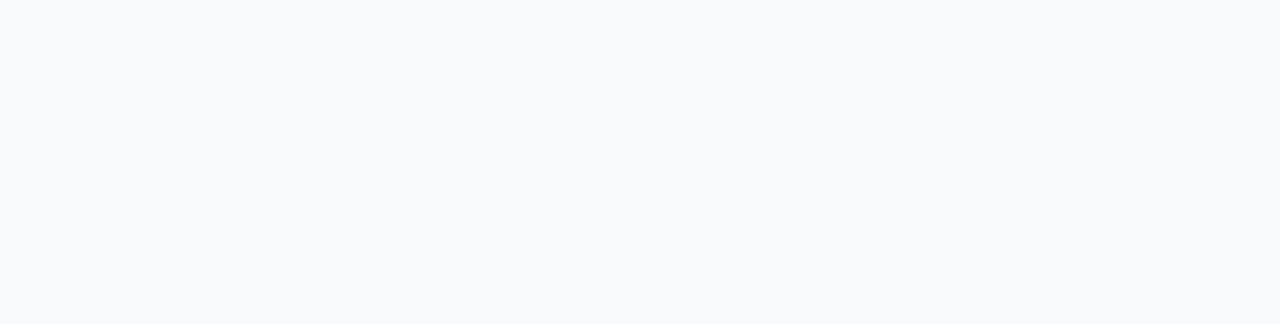
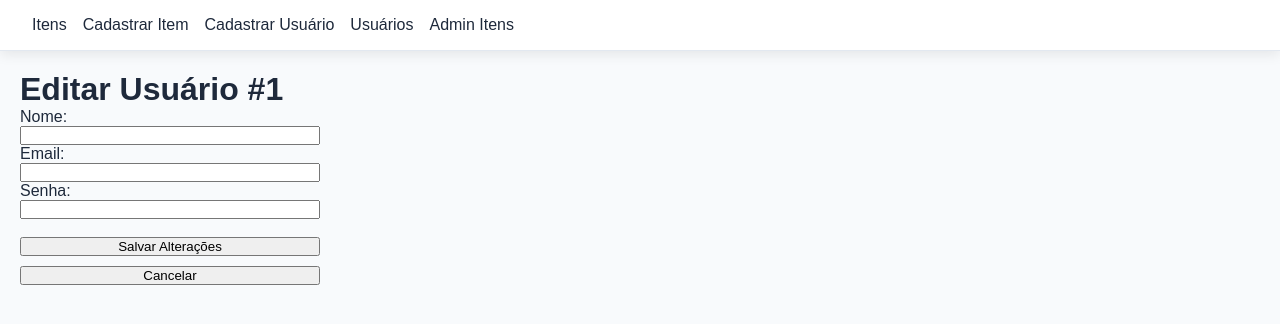
Before and after one commit to DaviMartins26/MicroFrontEnd-LocateHub, a React (Vite) app: page /editar-usuario/1 in a window 1280 px wide. Before the commit this address had no page. Shown: the top 324 px of the page. Built offline with nearby package versions, Linux system fonts and the light colour scheme; no server answers.

Commit message:
Integração com SQL Server e remoção de mocks

```diff
--- a/src/mocks/usuariosMock.js
+++ /dev/null
@@ -1,14 +0,0 @@
-export const usuariosMock = [
-  {
-    id: 1,
-    nome: 'João Silva',
-    email: 'joao@email.com',
-    senha: '123',
-  },
-  {
-    id: 2,
-    nome: 'Maria Souza',
-    email: 'maria@email.com',
-    senha: '123',
-  },
-];
--- a/src/pages/CadastroUsuario.jsx
+++ b/src/pages/CadastroUsuario.jsx
@@ -1,22 +1,69 @@
+import { useState } from 'react';
+import { useNavigate } from 'react-router-dom';
 import Layout from '../components/Layout';
 
 function CadastroUsuario() {
-  const handleSubmit = (e) => {
+  const navigate = useNavigate();
+  const [formData, setFormData] = useState({
+    nome: '',
+    email: '',
+    senha: ''
+  });
+
+  const handleChange = (e) => {
+    setFormData({ ...formData, [e.target.name]: e.target.value });
+  };
+
+  const handleSubmit = async (e) => {
     e.preventDefault();
+    try {
+      const response = await fetch('http://localhost:3000/users', {
+        method: 'POST',
+        headers: { 'Content-Type': 'application/json' },
+        body: JSON.stringify(formData)
+      });
 
-    // TODO: Capturar dados do formulário.
-    // TODO: Enviar POST para o BFF.
-    // TODO: Salvar no banco SQL.
+      if (response.ok) {
+        alert("Usuário cadastrado com sucesso!");
+        navigate('/usuarios'); // Apos cadastrar vamos a listagem de usuario
+      } else {
+        alert("Erro ao cadastrar usuário.");
+      }
+    } catch (error) {
+      console.error("Erro na requisição:", error);
+      alert("Erro ao conectar com o servidor.");
+    }
   };
 
   return (
     <Layout>
       <h1>Cadastrar Usuário</h1>
 
-      <form onSubmit={handleSubmit}>
-        <input type="text" placeholder="Nome" /><br /><br />
-        <input type="email" placeholder="Email" /><br /><br />
-        <input type="password" placeholder="Senha" /><br /><br />
+      <form onSubmit={handleSubmit} style={{ display: 'flex', flexDirection: 'column', width: '300px' }}>
+        <input
+          name="nome"
+          type="text"
+          placeholder="Nome"
+          value={formData.nome}
+          onChange={handleChange}
+          required
+        /><br />
+        <input
+          name="email"
+          type="email"
+          placeholder="Email"
+          value={formData.email}
+          onChange={handleChange}
+          required
+        /><br />
+        <input
+          name="senha"
+          type="password"
+          placeholder="Senha"
+          value={formData.senha}
+          onChange={handleChange}
+          required
+        /><br />
 
         <button type="submit">Salvar Usuário</button>
       </form>
--- /dev/null
+++ b/src/pages/EditarUsuario.jsx
@@ -0,0 +1,80 @@
+import { useEffect, useState } from 'react';
+import { useParams, useNavigate } from 'react-router-dom';
+import Layout from '../components/Layout';
+
+function EditarUsuario() {
+  const { id } = useParams(); // Pega o ID da URL
+  const navigate = useNavigate();
+  const [formData, setFormData] = useState({
+    nome: '',
+    email: '',
+    senha: ''
+  });
+
+  // 1. Carregar os dados atuais do usuário ao abrir a página
+  useEffect(() => {
+    const carregarUsuario = async () => {
+      try {
+        const response = await fetch(`http://localhost:3000/users/${id}`);
+        const data = await response.json();
+        setFormData({
+          nome: data.nome,
+          email: data.email,
+          senha: data.senha // No mundo real não baixaríamos a senha, mas para o trabalho está ok
+        });
+      } catch (error) {
+        console.error("Erro ao carregar usuário:", error);
+      }
+    };
+    carregarUsuario();
+  }, [id]);
+
+  const handleChange = (e) => {
+    setFormData({ ...formData, [e.target.name]: e.target.value });
+  };
+
+    const handleSubmit = async (e) => {
+        e.preventDefault();
+        try {
+        const response = await fetch(`http://localhost:3000/users/${id}`, {
+            method: 'PUT',
+            headers: { 'Content-Type': 'application/json' },
+            body: JSON.stringify(formData)
+        });
+
+        if (response.ok) {
+            alert("Usuário atualizado com sucesso!");
+            navigate('/usuarios'); // Volta para a listagem
+        }
+        } catch (error) {
+            console.error("Erro ao Atualizar:", error);
+            alert("Erro ao salvar alterações.");
+        }
+    };
+
+  return (
+    <Layout>
+      <h1>Editar Usuário #{id}</h1>
+      <form onSubmit={handleSubmit} style={{ display: 'flex', flexDirection: 'column', width: '300px' }}>
+        <label>Nome:</label>
+        <input name="nome" value={formData.nome} onChange={handleChange} required />
+
+        <label>Email:</label>
+        <input name="email" type="email" value={formData.email} onChange={handleChange} required />
+
+        <label>Senha:</label>
+        <input name="senha" type="password" value={formData.senha} onChange={handleChange} required />
+
+        <br />
+        <button type="submit">
+          Salvar Alterações
+        </button>
+        <button type="button" onClick={() => navigate('/usuarios')} style={{ marginTop: '10px' }}>
+          Cancelar
+        </button>
+      </form>
+    </Layout>
+  );
+}
+
+export default EditarUsuario;
--- a/src/pages/ItensAdmin.jsx
+++ b/src/pages/ItensAdmin.jsx
@@ -8,7 +8,7 @@ function ItensAdmin() {
 
   // 1. Carrega os itens ao entrar na página
   useEffect(() => {
-    fetch('http://localhost:3000/aggregated-data')
+    fetch('http://localhost:3000/items/aggregated')
       .then(res => res.json())
       .then(data => {
         setItens(data.equipamentos || []);
--- a/src/pages/ItensList.jsx
+++ b/src/pages/ItensList.jsx
@@ -8,7 +8,7 @@ function ItensList() {
 
   useEffect(() => {
     // Chamada o BFF local
-    fetch('http://localhost:3000/aggregated-data')
+    fetch('http://localhost:3000/items/aggregated')
       .then((response) => response.json())
       .then((data) => {
         // No nosso BFF, definimos que os itens vêm dentro de 'equipamentos'
--- a/src/pages/UsuariosList.jsx
+++ b/src/pages/UsuariosList.jsx
@@ -1,33 +1,57 @@
+import { useEffect, useState } from 'react';
+import { useNavigate } from 'react-router-dom';
 import Layout from '../components/Layout';
-import { usuariosMock } from '../mocks/usuariosMock';
 
 function UsuariosList() {
+  const [usuarios, setUsuarios] = useState([]);
+  const navigate = useNavigate();
+
+// 1. O useEffect encapsula a busca
+  useEffect(() => {
+    const fetchData = async () => {
+      try {
+        const response = await fetch('http://localhost:3000/users');
+        const data = await response.json();
+        setUsuarios(data);
+      } catch (error) {
+        console.error('Erro ao carregar usuários:', error);
+      }
+    };
+
+    fetchData();
+  }, []); // [] garante que rode apenas uma vez ao abrir a página
+
   const handleEditar = (id) => {
-    // TODO: Abrir formulário de edição.
-    console.log('Editar usuário', id);
+    navigate(`/editar-usuario/${id}`);
   };
 
-  const handleExcluir = (id) => {
-    // TODO: Enviar DELETE para o BFF.
-    console.log('Excluir usuário', id);
+  const handleExcluir = async (id) => {
+    if (window.confirm("Deseja mesmo excluir?")) {
+      try {
+        const response = await fetch(`http://localhost:3000/users/${id}`, {
+          method: 'DELETE',
+        });
+
+        if (response.ok) {
+          setUsuarios(usuarios.filter(u => u.id !== id));
+          alert("Usuário excluído!");
+        }
+      } catch (error) {
+        // variável para sumir o aviso do console
+        console.error("Erro ao deletar:", error);
+        alert("Erro na exclusão.");
+      }
+    }
   };
 
   return (
     <Layout>
-      <h1>Usuários</h1>
-
-      {usuariosMock.map((usuario) => (
-        <div
-          key={usuario.id}
-          style={{ border: '1px solid #ccc', padding: '10px', marginBottom: '10px' }}
-        >
-          <p><strong>{usuario.nome}</strong></p>
-          <p>{usuario.email}</p>
-
+      <h1>Gestão de Usuários</h1>
+      {usuarios.map((usuario) => (
+        <div key={usuario.id} style={{ border: '1px solid #ccc', padding: '10px', marginBottom: '10px' }}>
+          <p><strong>{usuario.nome}</strong> ({usuario.email})</p>
           <button onClick={() => handleEditar(usuario.id)}>Editar</button>
-          <button onClick={() => handleExcluir(usuario.id)}>
-            Excluir
-          </button>
+          <button onClick={() => handleExcluir(usuario.id)}>Excluir</button>
         </div>
       ))}
     </Layout>
--- a/src/routes/AppRoutes.jsx
+++ b/src/routes/AppRoutes.jsx
@@ -7,6 +7,7 @@ import CadastroUsuario from '../pages/CadastroUsuario';
 import UsuariosList from '../pages/UsuariosList';
 import ItensAdmin from '../pages/ItensAdmin';
 import EditarItem from '../pages/EditarItem';
+import EditarUsuario from '../pages/EditarUsuario';
 
 function AppRoutes() {
   return (
@@ -19,6 +20,7 @@ function AppRoutes() {
         <Route path="/usuarios" element={<UsuariosList />} />
         <Route path="/admin-itens" element={<ItensAdmin />} />
         <Route path="/editar-item/:id" element={<EditarItem />} />
+        <Route path="/editar-usuario/:id" element={<EditarUsuario/>}/>
       </Routes>
     </BrowserRouter>
   );
```
Also changed, not shown: src/mocks/itensMock.js (deleted, +0 -16 lines).
